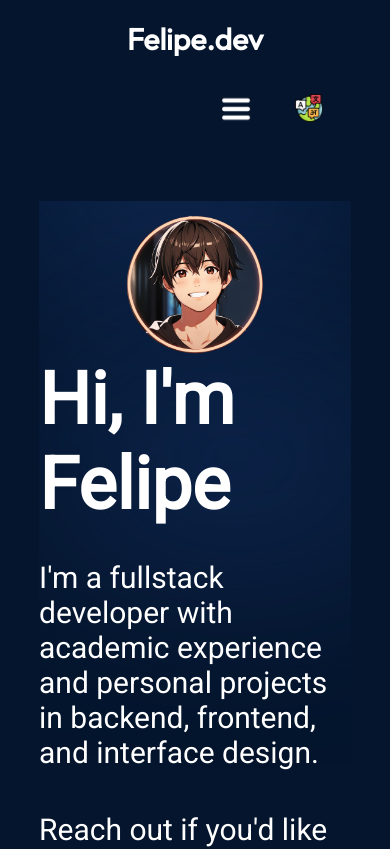
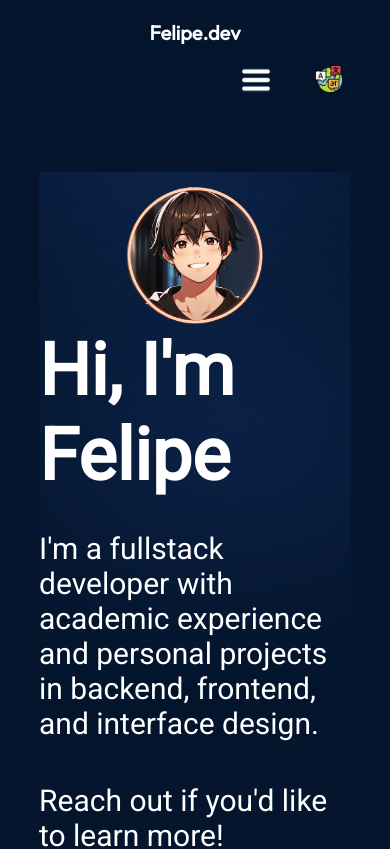
Before and after one commit to FelipeRibeir0/portfolio, a React (Vite) app: page / in a window 390 px wide. Shown: the top 849 px of the page. Built offline with nearby package versions, Linux system fonts and the light colour scheme.

Commit message:
refactor: update navbar

```diff
--- a/src/components/Navbar/Navbar.module.css
+++ b/src/components/Navbar/Navbar.module.css
@@ -1,16 +1,17 @@
 @import "../../vars.css";
 
 .navbar {
-    position: relative;
+    position: sticky;
+    top: 0;
+    backdrop-filter: blur(45px);
     display: flex;
     align-items: center;
     justify-content: space-between;
-    padding-top: 61px;
+    padding-top: 40px;
     z-index: 2;
-    margin: 0 10%;
+    margin: 0 5%;
 }
 
-/* Menu Hamburger */
 .menuBtn {
     display: none;
     cursor: pointer;
@@ -31,7 +32,6 @@
     color: var(--color-text);
 }
 
-/* Menu Items */
 .menu {
     display: flex;
     align-items: center;
@@ -121,14 +121,17 @@
         gap: 12px;
     }
 
+.title{
+    font-size: 20px;
+}
+
     .menu {
         position: static;
         width: 100%;
-        margin-top: 16px;
         flex-direction: row;
         justify-content: flex-end;
-        align-items: center; /* Corrigido para alinhar os itens */
-        gap: 28px; /* Aumentado o espaçamento entre os itens */
+        align-items: center;
+        gap: 28px;
     }
 
     .menuBtn {
@@ -165,6 +168,6 @@
 
     .languageDropdown {
         margin-top: 4px;
-        margin-left: 8px; /* <-- Adiciona um espaçamento lateral */
+        margin-left: 8px;
     }
 }
```
